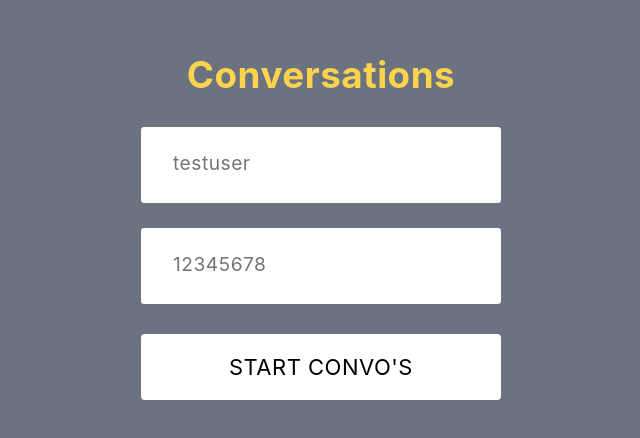
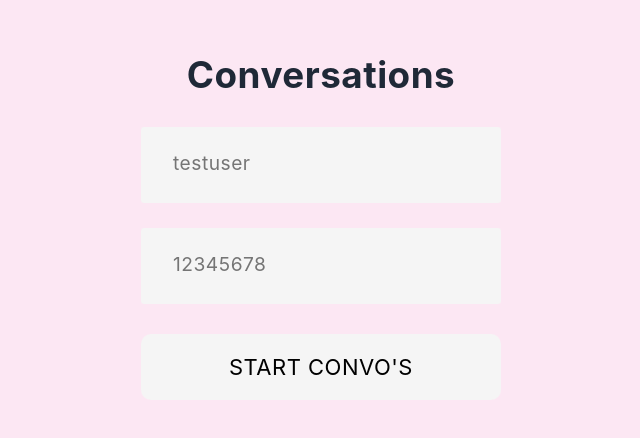
Before and after one commit to thevinayysharma/Converzations, a React (Create React App) app: page / in a window 1280 px wide. Shown: the part 172-610 px from the top of the page, without its empty margins (319-959 px from the left). Built offline with nearby package versions, Linux system fonts and the light colour scheme.

Commit message:
Style: App.css updated

```diff
--- a/src/App.css
+++ b/src/App.css
@@ -217,19 +217,20 @@
   .wrapper {
     height: 100vh;
     width: 100%;
-    background: #6B7280;
+    background:#FCE7F3;
     display: flex;
     justify-content: center;
     align-items: center;
   }
 
+
   .input {
     color: #333;
     font-size: 1.2rem;
-     margin: 0 auto;
+    margin: 0 auto;
     padding: 1.5rem 2rem;
     border-radius: 0.2rem;
-    background-color: rgb(255, 255, 255);
+    background-color:whitesmoke;
     border: none;
     width: 90%;
     display: block;
@@ -245,16 +246,16 @@
 
   .title {
     text-align: center;
-    color:#FCD34D;
+    color: #1F2937;
     margin-bottom: 30px;
     width: 100%;
     font-size: 2.3rem;;
   }
 
   .button {
-    border-radius: 4px;
+    border-radius: 10px;
     border: none;
-    background-color: white;
+    background-color: whitesmoke;
     color: black;
     text-align: center;
     text-transform: uppercase;
```
